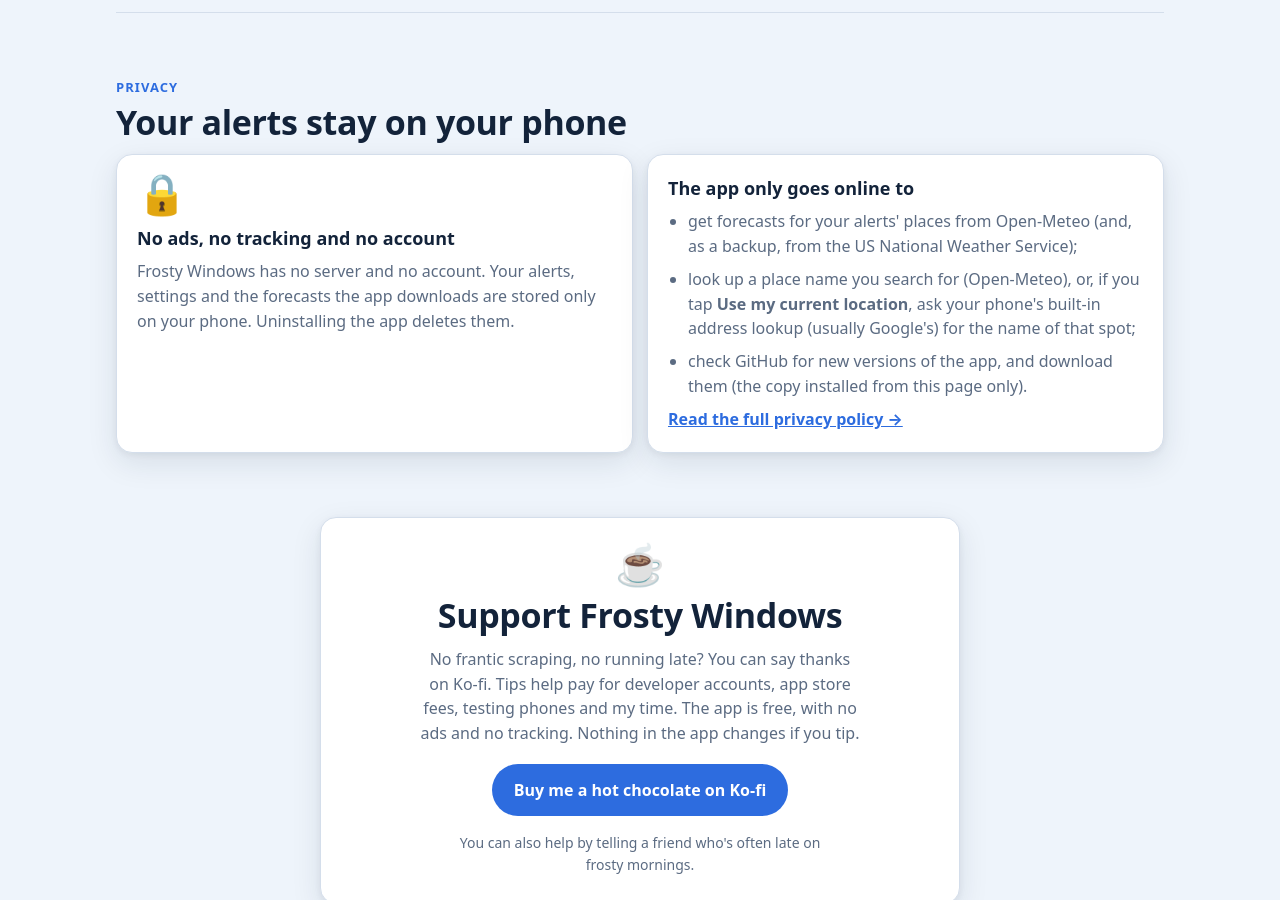
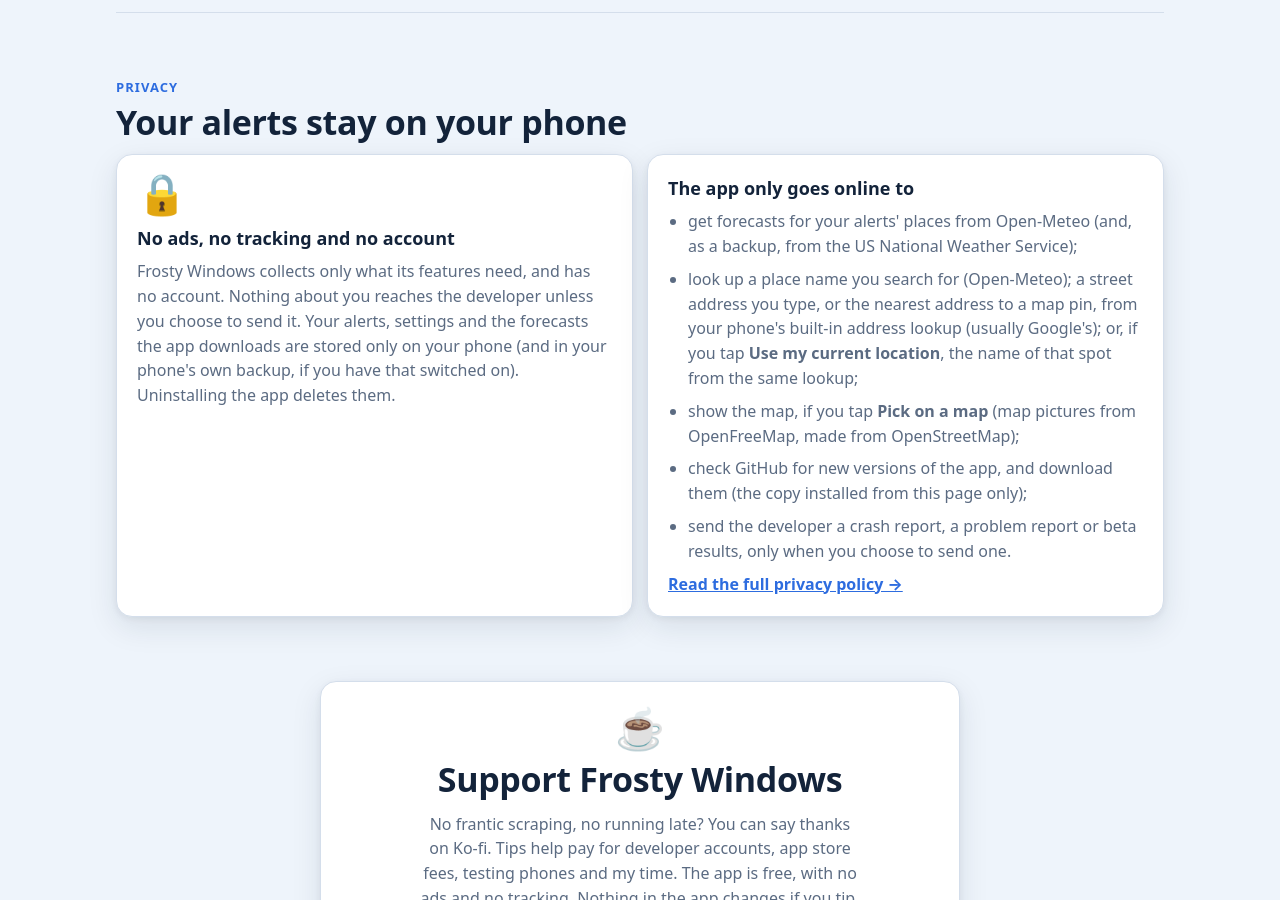
Before and after one commit to user-8472/Frosty-Windows-releases, a Jekyll site: the page index.html, which Jekyll copies as it is, in a window 1280 px wide and 900 px high, scrolled down 3428 px. Built offline with Jekyll 4.4.1, drawn with Linux system fonts in a browser that asks for light colours.

Commit message:
Homepage: privacy summary without 'no server'; reports and beta results only when you send them

```diff
--- a/index.html
+++ b/index.html
@@ -490,14 +490,16 @@ footer { margin-top: 64px; padding: 28px 0 36px; border-top: 1px solid var(--bor
         <div class="card">
           <div class="big-lock emoji">🔒</div>
           <h3>No ads, no tracking and no account</h3>
-          <p style="color:var(--muted);margin:0">Frosty Windows has no server and no account. Your alerts, settings and the forecasts the app downloads are stored only on your phone. Uninstalling the app deletes them.</p>
+          <p style="color:var(--muted);margin:0">Frosty Windows collects only what its features need, and has no account. Nothing about you reaches the developer unless you choose to send it. Your alerts, settings and the forecasts the app downloads are stored only on your phone (and in your phone's own backup, if you have that switched on). Uninstalling the app deletes them.</p>
         </div>
         <div class="card">
           <h3>The app only goes online to</h3>
           <ul>
             <li>get forecasts for your alerts' places from Open-Meteo (and, as a backup, from the US National Weather Service);</li>
-            <li>look up a place name you search for (Open-Meteo), or, if you tap <strong>Use my current location</strong>, ask your phone's built-in address lookup (usually Google's) for the name of that spot;</li>
-            <li>check GitHub for new versions of the app, and download them (the copy installed from this page only).</li>
+            <li>look up a place name you search for (Open-Meteo); a street address you type, or the nearest address to a map pin, from your phone's built-in address lookup (usually Google's); or, if you tap <strong>Use my current location</strong>, the name of that spot from the same lookup;</li>
+            <li>show the map, if you tap <strong>Pick on a map</strong> (map pictures from OpenFreeMap, made from OpenStreetMap);</li>
+            <li>check GitHub for new versions of the app, and download them (the copy installed from this page only);</li>
+            <li>send the developer a crash report, a problem report or beta results, only when you choose to send one.</li>
           </ul>
           <a href="privacy"><strong>Read the full privacy policy →</strong></a>
         </div>
```
